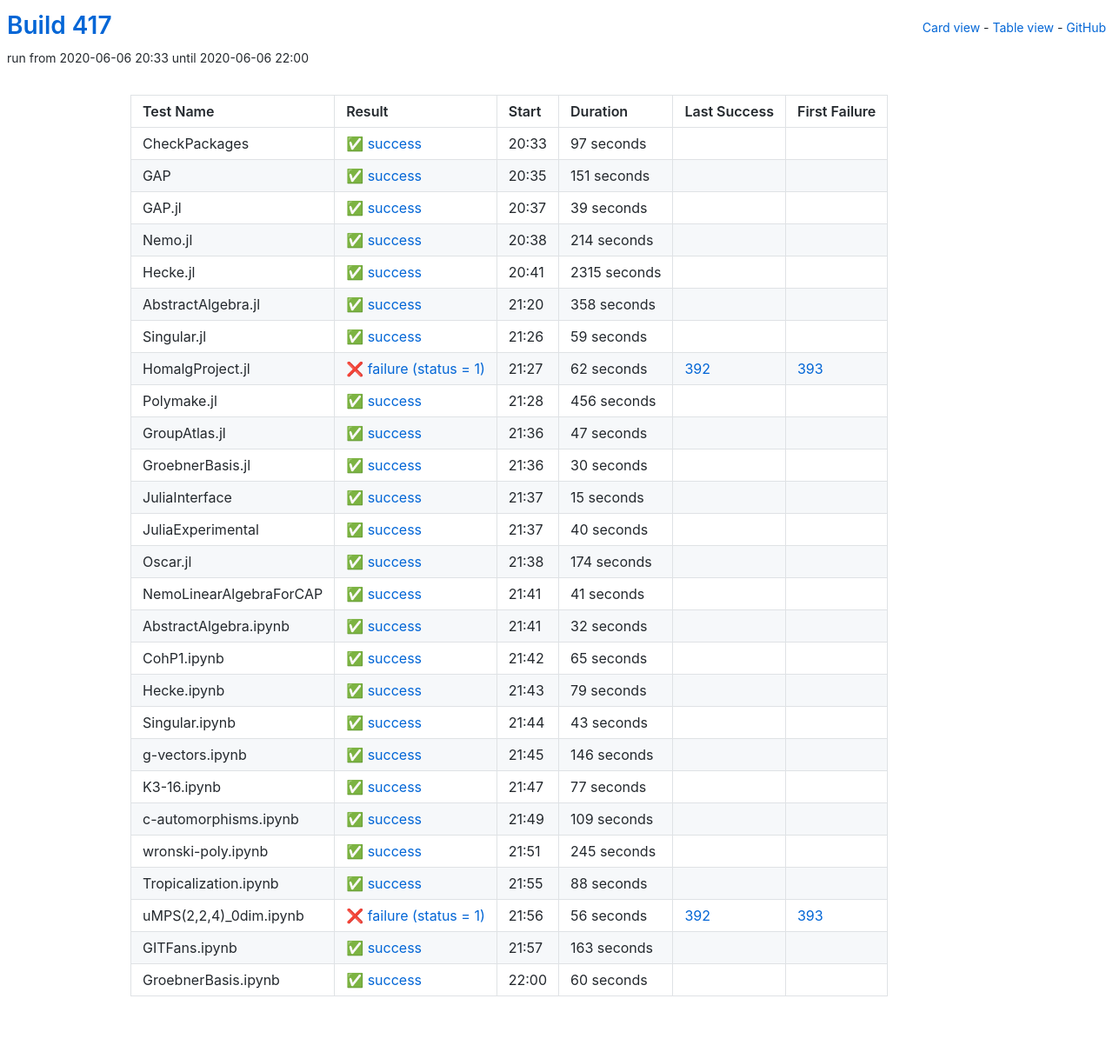
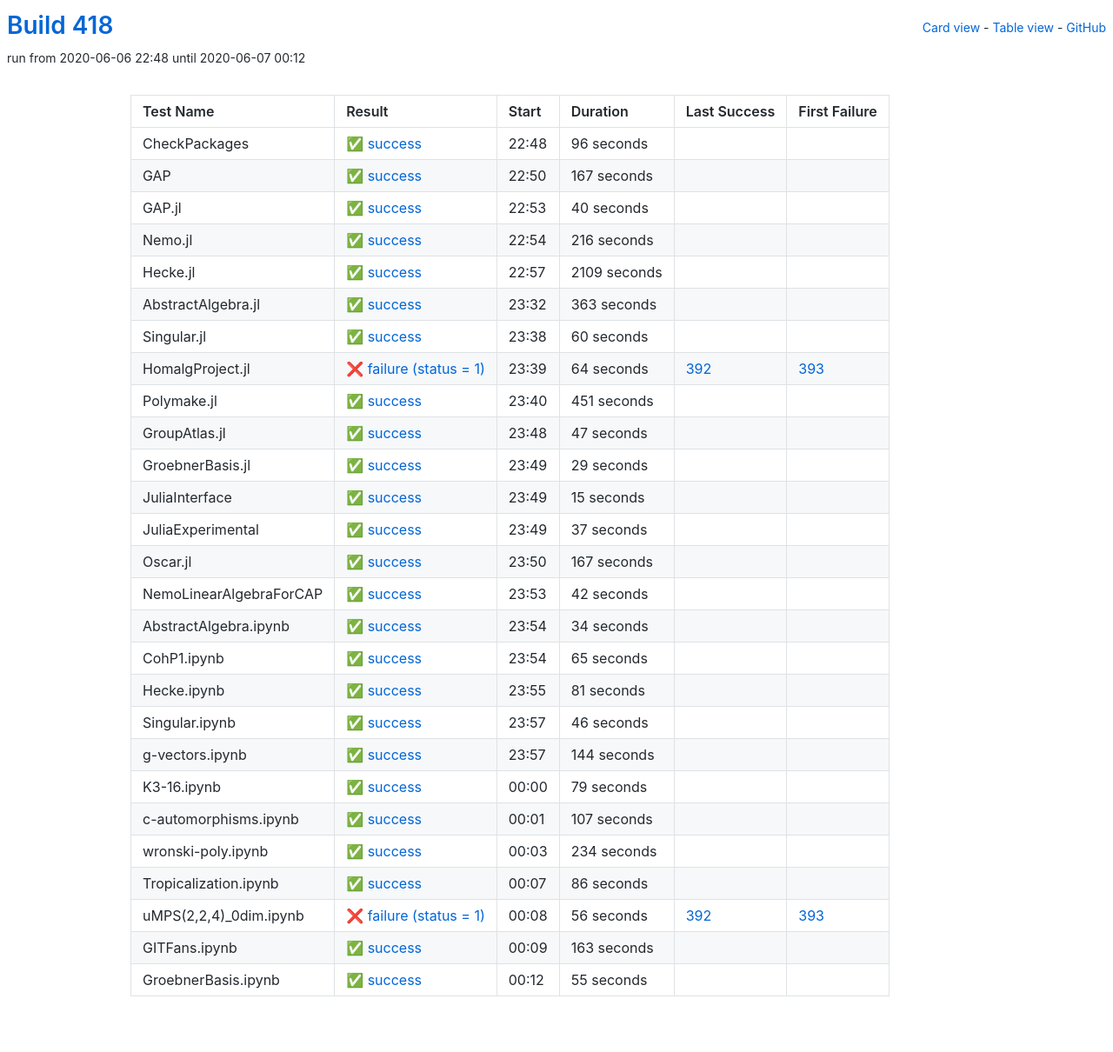
Before and after one commit to oscar-system/oscar-ci-status-1.4, a Jekyll site: the page built from table.html, in a window 1280 px wide. Shown: the whole page at 87% size. Built offline with Jekyll 4.4.1, drawn with Linux system fonts in a browser that asks for light colours.

Commit message:
Build 418

```diff
--- a/_data/ci.yml
+++ b/_data/ci.yml
@@ -1,113 +1,113 @@
-build: 417
-build_url: https://oscarci.mathematik.uni-kl.de/job/oscar-julia-1.4/417/
+build: 418
+build_url: https://oscarci.mathematik.uni-kl.de/job/oscar-julia-1.4/418/
 job: oscar-julia-1.4
 tests:
-- duration: 97
+- duration: 96
   exitcode: 0
   first_failure: false
   first_failure_url: null
   id: checkpackages
   last_success: false
   last_success_url: null
-  log: https://oscarci.mathematik.uni-kl.de/job/oscar-julia-1.4/417/artifact/logs/build-417/CheckPackages.log
+  log: https://oscarci.mathematik.uni-kl.de/job/oscar-julia-1.4/418/artifact/logs/build-418/CheckPackages.log
   name: CheckPackages
-  start: 2020-06-06 20:33
+  start: 2020-06-06 22:48
   status: success
   success: true
-- duration: 151
+- duration: 167
   exitcode: 0
   first_failure: false
   first_failure_url: null
   id: gap
   last_success: false
   last_success_url: null
-  log: https://oscarci.mathematik.uni-kl.de/job/oscar-julia-1.4/417/artifact/logs/build-417/GAP.log
+  log: https://oscarci.mathematik.uni-kl.de/job/oscar-julia-1.4/418/artifact/logs/build-418/GAP.log
   name: GAP
-  start: 2020-06-06 20:35
+  start: 2020-06-06 22:50
   status: success
   success: true
-- duration: 39
+- duration: 40
   exitcode: 0
   first_failure: false
   first_failure_url: null
   id: gap-jl
   last_success: false
   last_success_url: null
-  log: https://oscarci.mathematik.uni-kl.de/job/oscar-julia-1.4/417/artifact/logs/build-417/GAP.jl.log
+  log: https://oscarci.mathematik.uni-kl.de/job/oscar-julia-1.4/418/artifact/logs/build-418/GAP.jl.log
   name: GAP.jl
-  start: 2020-06-06 20:37
+  start: 2020-06-06 22:53
   status: success
   success: true
-- duration: 214
+- duration: 216
   exitcode: 0
   first_failure: false
   first_failure_url: null
   id: nemo-jl
   last_success: false
   last_success_url: null
-  log: https://oscarci.mathematik.uni-kl.de/job/oscar-julia-1.4/417/artifact/logs/build-417/Nemo.jl.log
+  log: https://oscarci.mathematik.uni-kl.de/job/oscar-julia-1.4/418/artifact/logs/build-418/Nemo.jl.log
   name: Nemo.jl
-  start: 2020-06-06 20:38
+  start: 2020-06-06 22:54
   status: success
   success: true
-- duration: 2315
+- duration: 2109
   exitcode: 0
   first_failure: false
   first_failure_url: null
   id: hecke-jl
   last_success: false
   last_success_url: null
-  log: https://oscarci.mathematik.uni-kl.de/job/oscar-julia-1.4/417/artifact/logs/build-417/Hecke.jl.log
+  log: https://oscarci.mathematik.uni-kl.de/job/oscar-julia-1.4/418/artifact/logs/build-418/Hecke.jl.log
   name: Hecke.jl
-  start: 2020-06-06 20:41
+  start: 2020-06-06 22:57
   status: success
   success: true
-- duration: 358
+- duration: 363
   exitcode: 0
   first_failure: false
   first_failure_url: null
   id: abstractalgebra-jl
   last_success: false
   last_success_url: null
-  log: https://oscarci.mathematik.uni-kl.de/job/oscar-julia-1.4/417/artifact/logs/build-417/AbstractAlgebra.jl.log
+  log: https://oscarci.mathematik.uni-kl.de/job/oscar-julia-1.4/418/artifact/logs/build-418/AbstractAlgebra.jl.log
   name: AbstractAlgebra.jl
-  start: 2020-06-06 21:20
+  start: 2020-06-06 23:32
   status: success
   success: true
-- duration: 59
+- duration: 60
   exitcode: 0
   first_failure: false
   first_failure_url: null
   id: singular-jl
   last_success: false
   last_success_url: null
-  log: https://oscarci.mathematik.uni-kl.de/job/oscar-julia-1.4/417/artifact/logs/build-417/Singular.jl.log
+  log: https://oscarci.mathematik.uni-kl.de/job/oscar-julia-1.4/418/artifact/logs/build-418/Singular.jl.log
   name: Singular.jl
-  start: 2020-06-06 21:26
+  start: 2020-06-06 23:38
   status: success
   success: true
-- duration: 62
+- duration: 64
   exitcode: 1
   first_failure: 393
   first_failure_url: https://oscarci.mathematik.uni-kl.de/job/oscar-julia-1.4/393/
   id: homalgproject-jl
   last_success: 392
   last_success_url: https://oscarci.mathematik.uni-kl.de/job/oscar-julia-1.4/392/
-  log: https://oscarci.mathematik.uni-kl.de/job/oscar-julia-1.4/417/artifact/logs/build-417/HomalgProject.jl.log
+  log: https://oscarci.mathematik.uni-kl.de/job/oscar-julia-1.4/418/artifact/logs/build-418/HomalgProject.jl.log
   name: HomalgProject.jl
-  start: 2020-06-06 21:27
+  start: 2020-06-06 23:39
   status: failure
   success: false
-- duration: 456
+- duration: 451
   exitcode: 0
   first_failure: false
   first_failure_url: null
   id: polymake-jl
   last_success: false
   last_success_url: null
-  log: https://oscarci.mathematik.uni-kl.de/job/oscar-julia-1.4/417/artifact/logs/build-417/Polymake.jl.log
+  log: https://oscarci.mathematik.uni-kl.de/job/oscar-julia-1.4/418/artifact/logs/build-418/Polymake.jl.log
   name: Polymake.jl
-  start: 2020-06-06 21:28
+  start: 2020-06-06 23:40
   status: success
   success: true
 - duration: 47
@@ -117,21 +117,21 @@ tests:
   id: groupatlas-jl
   last_success: false
   last_success_url: null
-  log: https://oscarci.mathematik.uni-kl.de/job/oscar-julia-1.4/417/artifact/logs/build-417/GroupAtlas.jl.log
+  log: https://oscarci.mathematik.uni-kl.de/job/oscar-julia-1.4/418/artifact/logs/build-418/GroupAtlas.jl.log
   name: GroupAtlas.jl
-  start: 2020-06-06 21:36
+  start: 2020-06-06 23:48
   status: success
   success: true
-- duration: 30
+- duration: 29
   exitcode: 0
   first_failure: false
   first_failure_url: null
   id: groebnerbasis-jl
   last_success: false
   last_success_url: null
-  log: https://oscarci.mathematik.uni-kl.de/job/oscar-julia-1.4/417/artifact/logs/build-417/GroebnerBasis.jl.log
+  log: https://oscarci.mathematik.uni-kl.de/job/oscar-julia-1.4/418/artifact/logs/build-418/GroebnerBasis.jl.log
   name: GroebnerBasis.jl
-  start: 2020-06-06 21:36
+  start: 2020-06-06 23:49
   status: success
   success: true
 - duration: 15
@@ -141,57 +141,57 @@ tests:
   id: juliainterface
   last_success: false
   last_success_url: null
-  log: https://oscarci.mathematik.uni-kl.de/job/oscar-julia-1.4/417/artifact/logs/build-417/JuliaInterface.log
+  log: https://oscarci.mathematik.uni-kl.de/job/oscar-julia-1.4/418/artifact/logs/build-418/JuliaInterface.log
   name: JuliaInterface
-  start: 2020-06-06 21:37
+  start: 2020-06-06 23:49
   status: success
   success: true
-- duration: 40
+- duration: 37
   exitcode: 0
   first_failure: false
   first_failure_url: null
   id: juliaexperimental
   last_success: false
   last_success_url: null
-  log: https://oscarci.mathematik.uni-kl.de/job/oscar-julia-1.4/417/artifact/logs/build-417/JuliaExperimental.log
+  log: https://oscarci.mathematik.uni-kl.de/job/oscar-julia-1.4/418/artifact/logs/build-418/JuliaExperimental.log
   name: JuliaExperimental
-  start: 2020-06-06 21:37
+  start: 2020-06-06 23:49
   status: success
   success: true
-- duration: 174
+- duration: 167
   exitcode: 0
   first_failure: false
   first_failure_url: null
   id: oscar-jl
   last_success: false
   last_success_url: null
-  log: https://oscarci.mathematik.uni-kl.de/job/oscar-julia-1.4/417/artifact/logs/build-417/Oscar.jl.log
+  log: https://oscarci.mathematik.uni-kl.de/job/oscar-julia-1.4/418/artifact/logs/build-418/Oscar.jl.log
   name: Oscar.jl
-  start: 2020-06-06 21:38
+  start: 2020-06-06 23:50
   status: success
   success: true
-- duration: 41
+- duration: 42
   exitcode: 0
   first_failure: false
   first_failure_url: null
   id: nemolinearalgebraforcap
   last_success: false
   last_success_url: null
-  log: https://oscarci.mathematik.uni-kl.de/job/oscar-julia-1.4/417/artifact/logs/build-417/NemoLinearAlgebraForCAP.log
+  log: https://oscarci.mathematik.uni-kl.de/job/oscar-julia-1.4/418/artifact/logs/build-418/NemoLinearAlgebraForCAP.log
   name: NemoLinearAlgebraForCAP
-  start: 2020-06-06 21:41
+  start: 2020-06-06 23:53
   status: success
   success: true
-- duration: 32
+- duration: 34
   exitcode: 0
   first_failure: false
   first_failure_url: null
   id: abstractalgebra-ipynb
   last_success: false
   last_success_url: null
-  log: https://oscarci.mathematik.uni-kl.de/job/oscar-julia-1.4/417/artifact/logs/build-417/AbstractAlgebra.ipynb.log
+  log: https://oscarci.mathematik.uni-kl.de/job/oscar-julia-1.4/418/artifact/logs/build-418/AbstractAlgebra.ipynb.log
   name: AbstractAlgebra.ipynb
-  start: 2020-06-06 21:41
+  start: 2020-06-06 23:54
   status: success
   success: true
 - duration: 65
@@ -201,93 +201,93 @@ tests:
   id: cohp1-ipynb
   last_success: false
   last_success_url: null
-  log: https://oscarci.mathematik.uni-kl.de/job/oscar-julia-1.4/417/artifact/logs/build-417/CohP1.ipynb.log
+  log: https://oscarci.mathematik.uni-kl.de/job/oscar-julia-1.4/418/artifact/logs/build-418/CohP1.ipynb.log
   name: CohP1.ipynb
-  start: 2020-06-06 21:42
+  start: 2020-06-06 23:54
+  status: success
+  success: true
+- duration: 81
+  exitcode: 0
+  first_failure: false
+  first_failure_url: null
+  id: hecke-ipynb
+  last_success: false
+  last_success_url: null
+  log: https://oscarci.mathematik.uni-kl.de/job/oscar-julia-1.4/418/artifact/logs/build-418/Hecke.ipynb.log
+  name: Hecke.ipynb
+  start: 2020-06-06 23:55
+  status: success
+  success: true
+- duration: 46
+  exitcode: 0
+  first_failure: false
+  first_failure_url: null
+  id: singular-ipynb
+  last_success: false
+  last_success_url: null
+  log: https://oscarci.mathematik.uni-kl.de/job/oscar-julia-1.4/418/artifact/logs/build-418/Singular.ipynb.log
+  name: Singular.ipynb
+  start: 2020-06-06 23:57
+  status: success
+  success: true
+- duration: 144
+  exitcode: 0
+  first_failure: false
+  first_failure_url: null
+  id: g-vectors-ipynb
+  last_success: false
+  last_success_url: null
+  log: https://oscarci.mathematik.uni-kl.de/job/oscar-julia-1.4/418/artifact/logs/build-418/g-vectors.ipynb.log
+  name: g-vectors.ipynb
+  start: 2020-06-06 23:57
   status: success
   success: true
 - duration: 79
   exitcode: 0
   first_failure: false
   first_failure_url: null
-  id: hecke-ipynb
-  last_success: false
-  last_success_url: null
-  log: https://oscarci.mathematik.uni-kl.de/job/oscar-julia-1.4/417/artifact/logs/build-417/Hecke.ipynb.log
-  name: Hecke.ipynb
-  start: 2020-06-06 21:43
-  status: success
-  success: true
-- duration: 43
-  exitcode: 0
-  first_failure: false
-  first_failure_url: null
-  id: singular-ipynb
-  last_success: false
-  last_success_url: null
-  log: https://oscarci.mathematik.uni-kl.de/job/oscar-julia-1.4/417/artifact/logs/build-417/Singular.ipynb.log
-  name: Singular.ipynb
-  start: 2020-06-06 21:44
-  status: success
-  success: true
-- duration: 146
-  exitcode: 0
-  first_failure: false
-  first_failure_url: null
-  id: g-vectors-ipynb
-  last_success: false
-  last_success_url: null
-  log: https://oscarci.mathematik.uni-kl.de/job/oscar-julia-1.4/417/artifact/logs/build-417/g-vectors.ipynb.log
-  name: g-vectors.ipynb
-  start: 2020-06-06 21:45
-  status: success
-  success: true
-- duration: 77
-  exitcode: 0
-  first_failure: false
-  first_failure_url: null
   id: k3-16-ipynb
   last_success: false
   last_success_url: null
-  log: https://oscarci.mathematik.uni-kl.de/job/oscar-julia-1.4/417/artifact/logs/build-417/K3-16.ipynb.log
+  log: https://oscarci.mathematik.uni-kl.de/job/oscar-julia-1.4/418/artifact/logs/build-418/K3-16.ipynb.log
   name: K3-16.ipynb
-  start: 2020-06-06 21:47
+  start: 2020-06-07 00:00
   status: success
   success: true
-- duration: 109
+- duration: 107
   exitcode: 0
   first_failure: false
   first_failure_url: null
   id: c-automorphisms-ipynb
   last_success: false
   last_success_url: null
-  log: https://oscarci.mathematik.uni-kl.de/job/oscar-julia-1.4/417/artifact/logs/build-417/c-automorphisms.ipynb.log
+  log: https://oscarci.mathematik.uni-kl.de/job/oscar-julia-1.4/418/artifact/logs/build-418/c-automorphisms.ipynb.log
   name: c-automorphisms.ipynb
-  start: 2020-06-06 21:49
+  start: 2020-06-07 00:01
   status: success
   success: true
-- duration: 245
+- duration: 234
   exitcode: 0
   first_failure: false
   first_failure_url: null
   id: wronski-poly-ipynb
   last_success: false
   last_success_url: null
-  log: https://oscarci.mathematik.uni-kl.de/job/oscar-julia-1.4/417/artifact/logs/build-417/wronski-poly.ipynb.log
+  log: https://oscarci.mathematik.uni-kl.de/job/oscar-julia-1.4/418/artifact/logs/build-418/wronski-poly.ipynb.log
   name: wronski-poly.ipynb
-  start: 2020-06-06 21:51
+  start: 2020-06-07 00:03
   status: success
   success: true
-- duration: 88
+- duration: 86
   exitcode: 0
   first_failure: false
   first_failure_url: null
   id: tropicalization-ipynb
   last_success: false
   last_success_url: null
-  log: https://oscarci.mathematik.uni-kl.de/job/oscar-julia-1.4/417/artifact/logs/build-417/Tropicalization.ipynb.log
+  log: https://oscarci.mathematik.uni-kl.de/job/oscar-julia-1.4/418/artifact/logs/build-418/Tropicalization.ipynb.log
   name: Tropicalization.ipynb
-  start: 2020-06-06 21:55
+  start: 2020-06-07 00:07
   status: success
   success: true
 - duration: 56
@@ -297,9 +297,9 @@ tests:
   id: umps-2-2-4-0dim-ipynb
   last_success: 392
   last_success_url: https://oscarci.mathematik.uni-kl.de/job/oscar-julia-1.4/392/
-  log: https://oscarci.mathematik.uni-kl.de/job/oscar-julia-1.4/417/artifact/logs/build-417/uMPS-2-2-4-_0dim.ipynb.log
+  log: https://oscarci.mathematik.uni-kl.de/job/oscar-julia-1.4/418/artifact/logs/build-418/uMPS-2-2-4-_0dim.ipynb.log
   name: uMPS(2,2,4)_0dim.ipynb
-  start: 2020-06-06 21:56
+  start: 2020-06-07 00:08
   status: failure
   success: false
 - duration: 163
@@ -309,20 +309,20 @@ tests:
   id: gitfans-ipynb
   last_success: false
   last_success_url: null
-  log: https://oscarci.mathematik.uni-kl.de/job/oscar-julia-1.4/417/artifact/logs/build-417/GITFans.ipynb.log
+  log: https://oscarci.mathematik.uni-kl.de/job/oscar-julia-1.4/418/artifact/logs/build-418/GITFans.ipynb.log
   name: GITFans.ipynb
-  start: 2020-06-06 21:57
+  start: 2020-06-07 00:09
   status: success
   success: true
-- duration: 60
+- duration: 55
   exitcode: 0
   first_failure: false
   first_failure_url: null
   id: groebnerbasis-ipynb
   last_success: false
   last_success_url: null
-  log: https://oscarci.mathematik.uni-kl.de/job/oscar-julia-1.4/417/artifact/logs/build-417/GroebnerBasis.ipynb.log
+  log: https://oscarci.mathematik.uni-kl.de/job/oscar-julia-1.4/418/artifact/logs/build-418/GroebnerBasis.ipynb.log
   name: GroebnerBasis.ipynb
-  start: 2020-06-06 22:00
+  start: 2020-06-07 00:12
   status: success
   success: true
```
Also changed, not shown: README.md.
